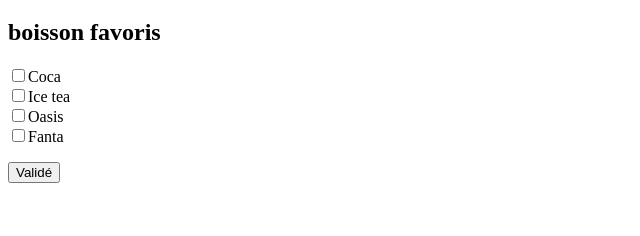
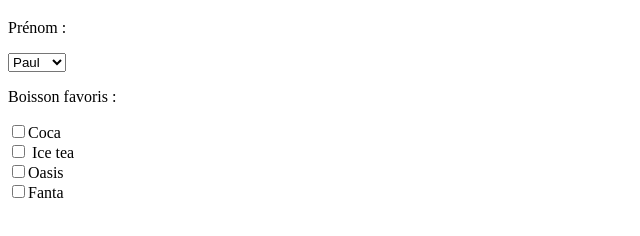
Before and after one commit to albanlf/NSIweb, a plain HTML site: page index.html in a window 1280 px wide. Shown: the part 168-404 px from the top of the page, without its empty margins (0-640 px from the left). Drawn offline with Linux system fonts and the light colour scheme.

Commit message:
Update index.html

```diff
--- a/index.html
+++ b/index.html
@@ -12,18 +12,31 @@
     <h1>NSIweb</h1>
     <h2>alban lefort</h2>
     <h1>FORMULAIRE</h1>
+    <form id="result" action="">
+        <label>Prénom :
+                <p>
+                  <select class="prénom" name="prénom">
+                    <option value="Paul" id="prenom">Paul</option>
+                    <option value="Pierre" id="prenom">Pierre</option>
+                  </select>
+                </p>
+        </label>
+      <label>Boisson favoris :
         <p>
-            <form action="recolte_donnees.php" method="post">
-            <h2>boisson favoris</h2>
-        <input type="checkbox" name="boisson[]" id="">Coca <br>
-        <input type="checkbox" name="boisson[]" id="">Ice tea <br>
-        <input type="checkbox" name="boisson[]" id="">Oasis <br>
-        <input type="checkbox" name="boisson[]" id="">Fanta <br>
-        </p>
-        <p>
-            <input type="submit" value="Validé">
-        </p>
-    </form>
+                  <input type="checkbox" id="boisson" value="coca">Coca <br>
+                  <input type="checkbox" id="boisson" value="ice tea"> Ice tea <br>
+                  <input type="checkbox" id="boisson" value="oasis">Oasis <br>
+                  <input type="checkbox" id="boisson" value="fanta">Fanta <br>
+               </p>
+      </label>
+    <div class="result"></div>
+            </div>
+        </form>
+    <script>
+            console.log(document.getElementById(id="prénom"))
+            console.log(document.getElementById(id="boisson"))
+        </script>
+
 </body>
 
 </html>
```
